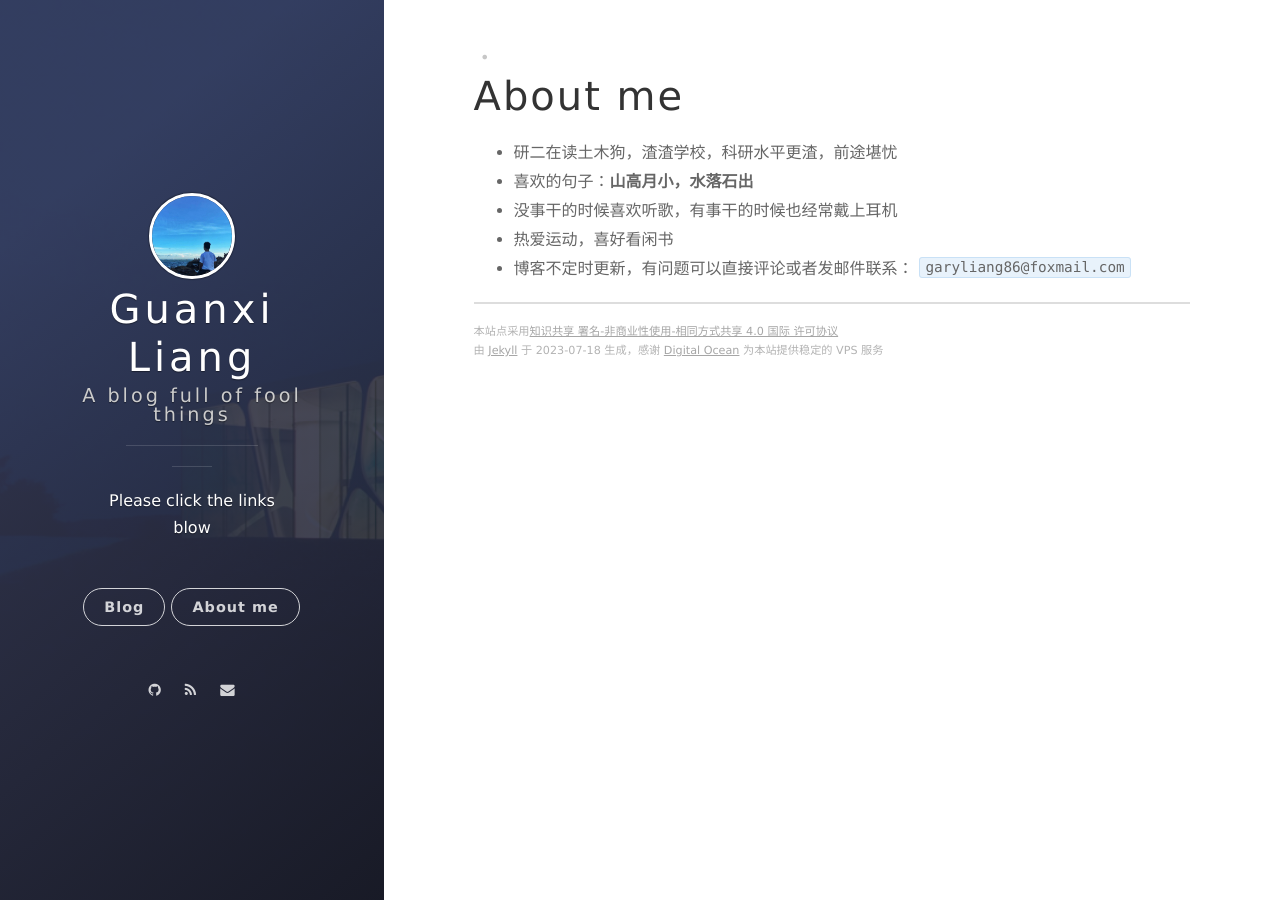
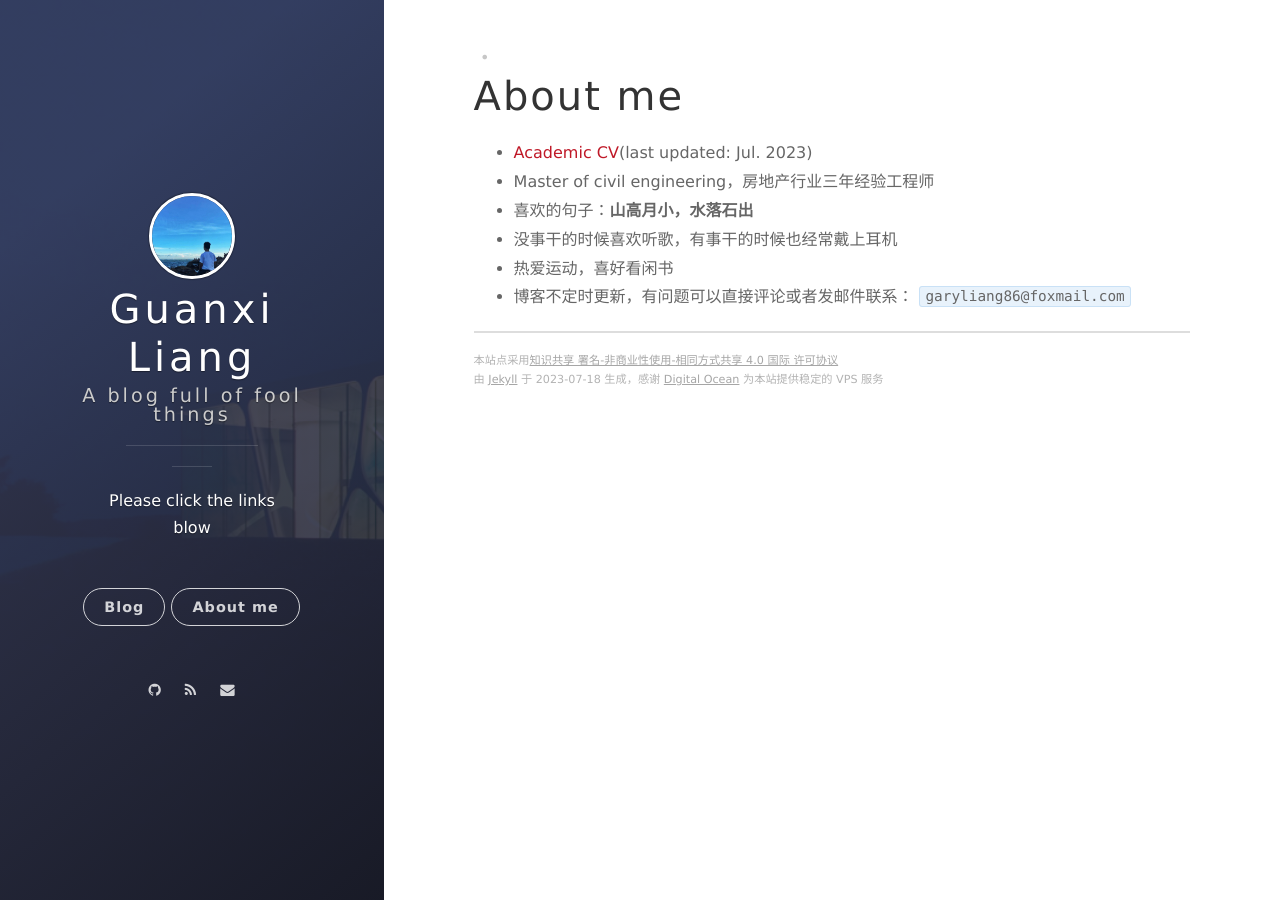
Before and after one commit to garyliang07/garyliang07.github.io, a Jekyll site: the page built from about.md, in a window 1280 px wide. Built offline with Jekyll 4.4.1, drawn with Linux system fonts in a browser that asks for light colours; nearby versions of some CDN libraries.

Commit message:
modified about

```diff
--- a/about.md
+++ b/about.md
@@ -4,7 +4,8 @@
 permalink: /about/
 ---
 
-- 研二在读土木狗，渣渣学校，科研水平更渣，前途堪忧
+- [Academic CV](https://drive.google.com/file/d/1E8xXVUnCz9k2n__71b_iN01uktbYFsqD/view?usp=drive_link)(last updated: Jul. 2023)
+- Master of civil engineering，房地产行业三年经验工程师
 - 喜欢的句子：**山高月小，水落石出**
 - 没事干的时候喜欢听歌，有事干的时候也经常戴上耳机
 - 热爱运动，喜好看闲书
```
